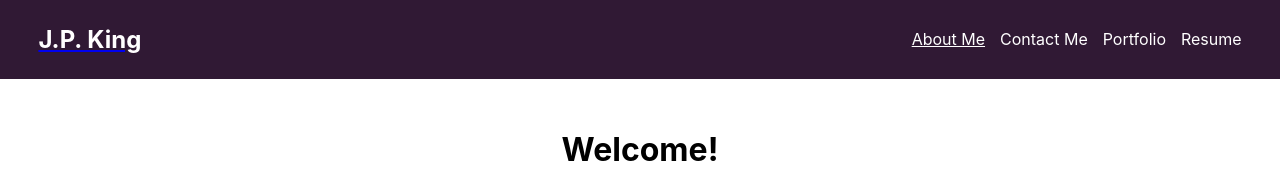
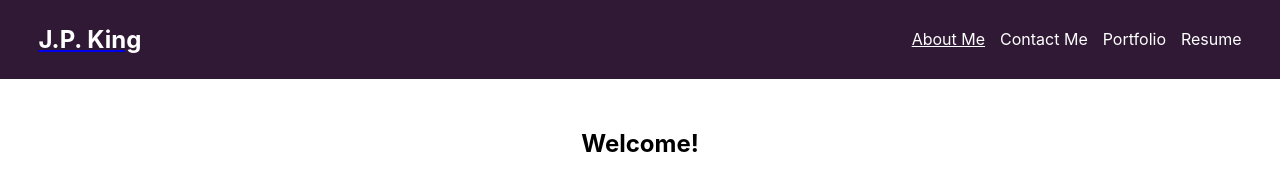
Before and after one commit to jp-king-1337/react_portfolio, a React (Create React App) app: page / in a window 1280 px wide. Shown: the top 195 px of the page. Built offline with nearby package versions, Linux system fonts and the light colour scheme.

Commit message:
Adjusting

```diff
--- a/src/pages/About.js
+++ b/src/pages/About.js
@@ -2,7 +2,7 @@ export default function About() {
     return (
         <>
             <div className="app-container">
-                <h1 className="text-center">Welcome!</h1>
+                <h2 className="text-center">Welcome!</h2>
 
                 <div className="about-content">
                     <div className="about-paragraphs">
```
